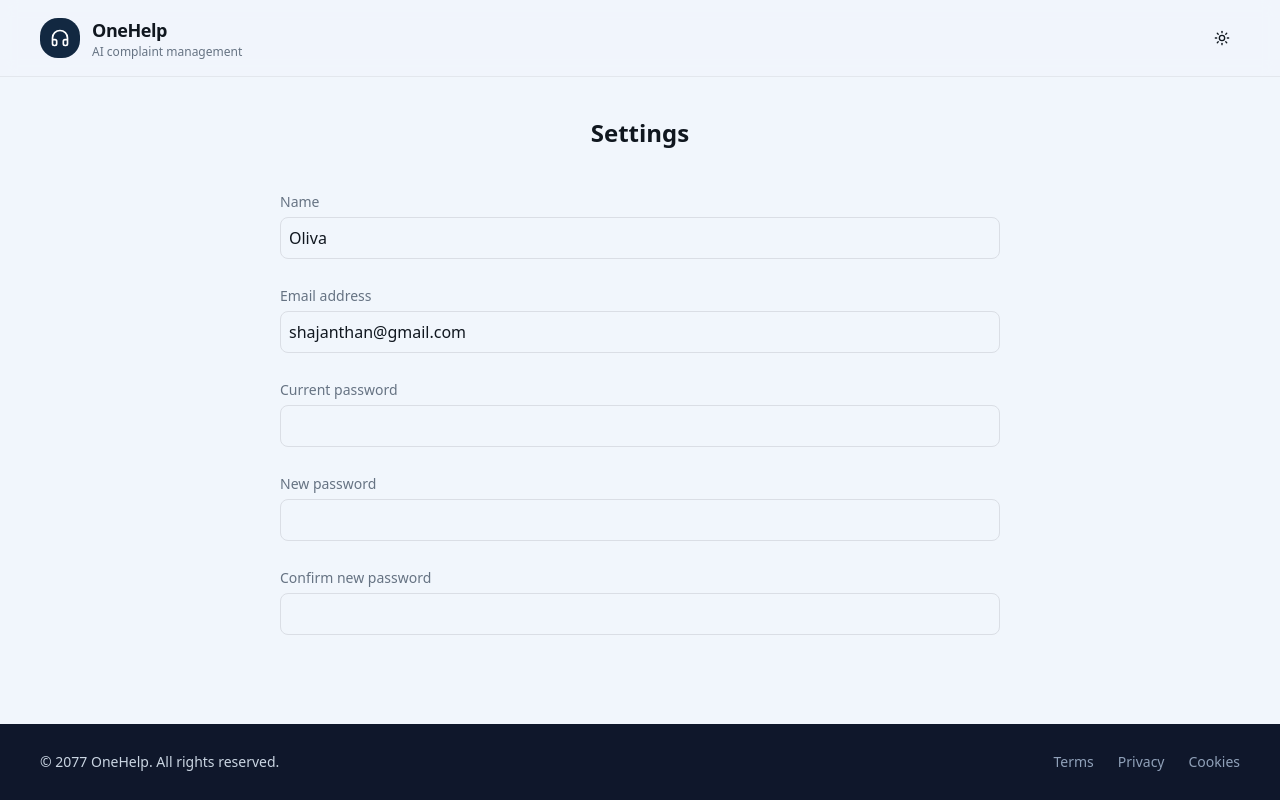
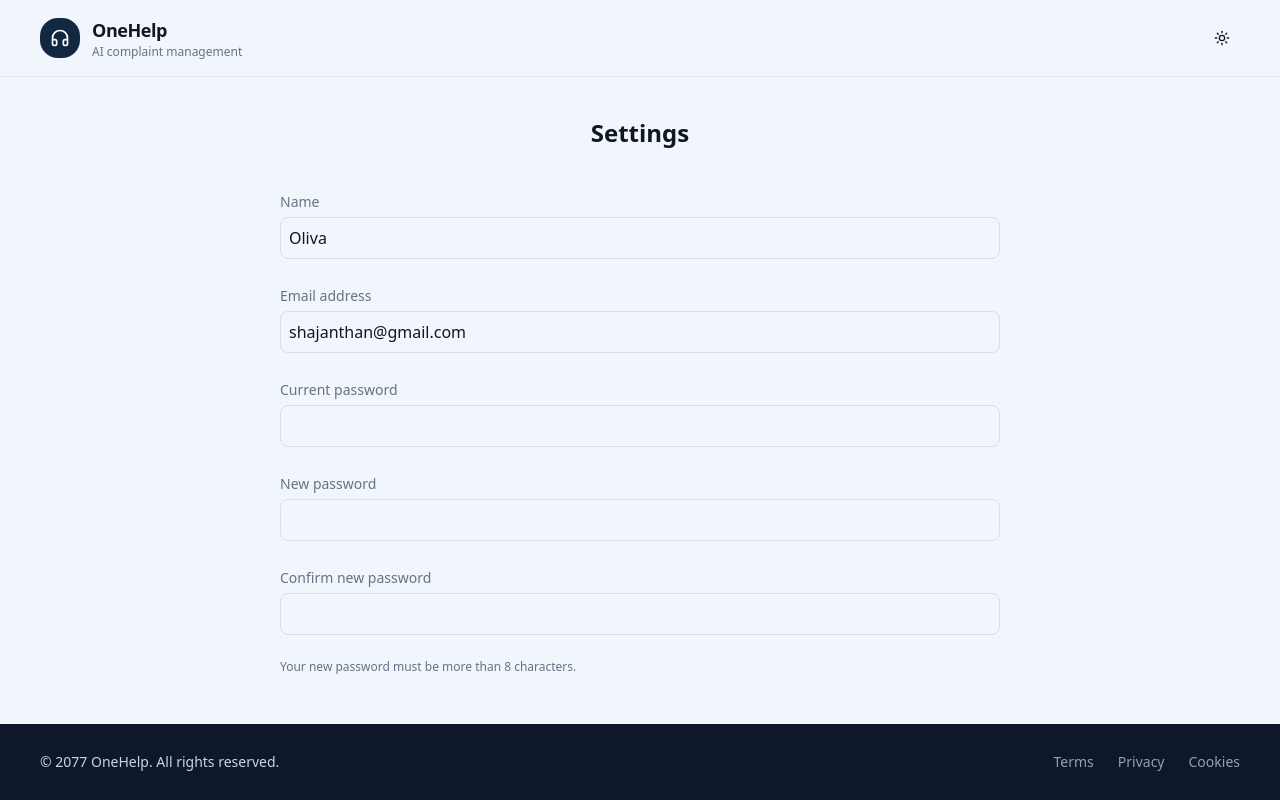
Before and after one commit to Hamdhan7/resolve, a Next.js app: page /customer/update-profile in a window 1280 px wide. Built offline with nearby package versions, Linux system fonts and the light colour scheme.

Commit message:
add password helper text and refine form ui

```diff
--- a/app/customer/update-profile/page.tsx
+++ b/app/customer/update-profile/page.tsx
@@ -36,6 +36,9 @@
             <label className="text-sm text-muted-foreground">Confirm new password</label>
             <input type="password" className="w-full border rounded-md p-2 mt-1" />
           </div>
+          <p className="text-xs text-muted-foreground mt-1">
+            Your new password must be more than 8 characters.
+          </p>
         </div>
       </section>
 
```
